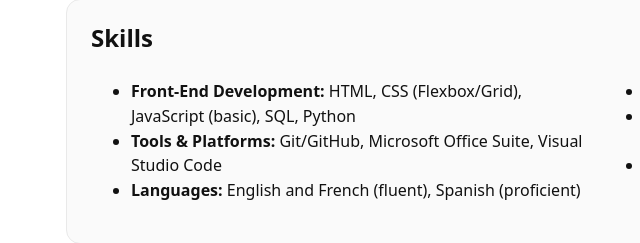
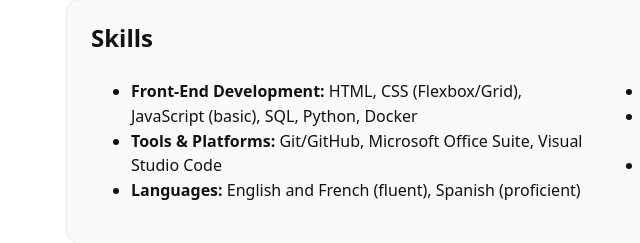
Before and after one commit to lbedleg/personal-website, a plain HTML site: page index.html in a window 1280 px wide. Shown: the part 1464-1707 px from the top of the page, 44-684 px from the left. Drawn offline with Linux system fonts and the light colour scheme.

Commit message:
Update index.html

```diff
--- a/index.html
+++ b/index.html
@@ -106,7 +106,7 @@
       <h2 id="skills-title">Skills</h2>
       <div class="grid-2">
         <ul>
-          <li><strong>Front-End Development:</strong> HTML, CSS (Flexbox/Grid), JavaScript (basic), SQL, Python</li>
+          <li><strong>Front-End Development:</strong> HTML, CSS (Flexbox/Grid), JavaScript (basic), SQL, Python, Docker</li>
           <li><strong>Tools & Platforms:</strong> Git/GitHub, Microsoft Office Suite, Visual Studio Code</li>
           <li><strong>Languages:</strong> English and French (fluent), Spanish (proficient)</li>
         </ul>
```
